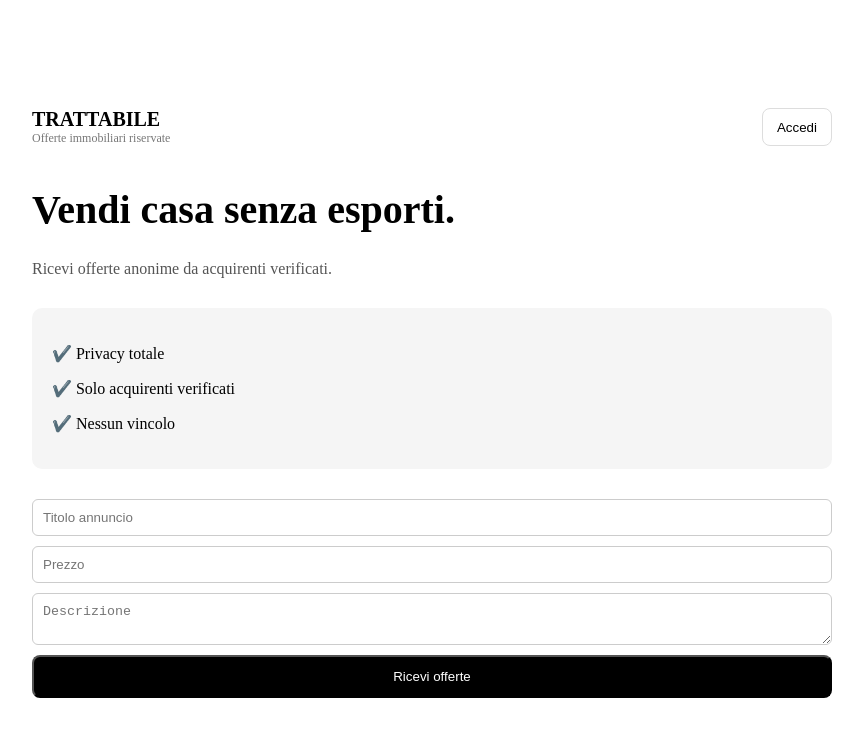
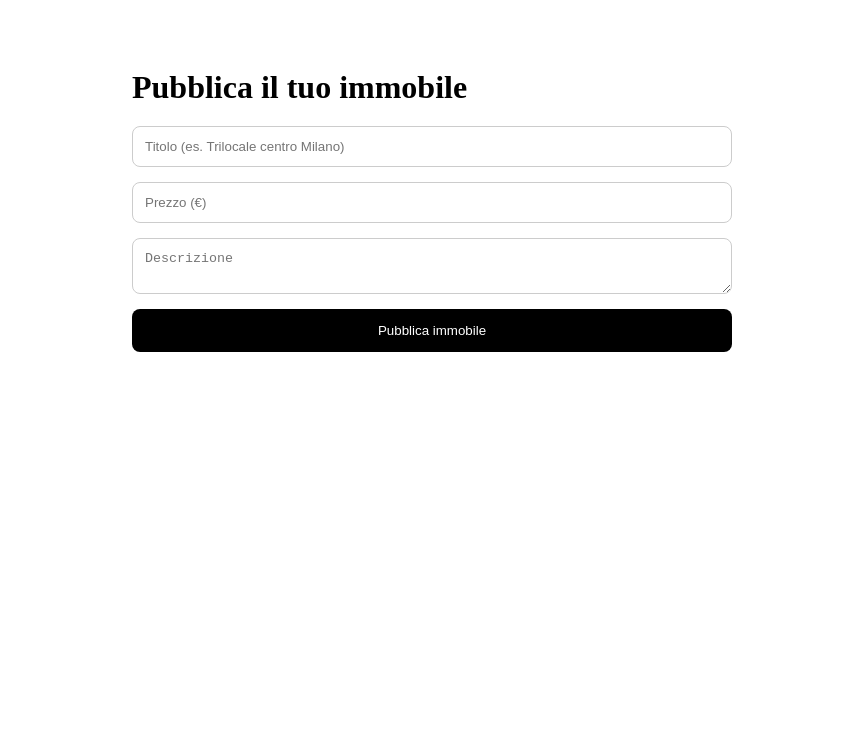
Before and after one commit to federicobartilucci-dotcom/trattabile, a Next.js app: page /publish in a window 1280 px wide. Shown: the top 736 px of the page, without its empty margins (208-1071 px from the left). Built offline with nearby package versions, Linux system fonts and the light colour scheme.

Commit message:
Update page.tsx

```diff
--- a/app/publish/page.tsx
+++ b/app/publish/page.tsx
@@ -1,87 +1,78 @@
 "use client";
 
+import { useState } from "react";
+
 export default function PublishPage() {
+  const [title, setTitle] = useState("");
+  const [price, setPrice] = useState("");
+  const [description, setDescription] = useState("");
+
+  const handleSubmit = async (e: any) => {
+    e.preventDefault();
+
+    await fetch("/api/properties", {
+      method: "POST",
+      body: JSON.stringify({ title, price, description }),
+    });
+
+    alert("Immobile pubblicato!");
+    window.location.href = "/properties";
+  };
+
   return (
-    <div style={{ padding: "100px 20px", maxWidth: 800, margin: "0 auto" }}>
+    <div style={{ padding: 40, maxWidth: 600, margin: "0 auto" }}>
 
-      {/* HEADER */}
-<div style={{ display: "flex", justifyContent: "space-between", marginBottom: 40 }}>
-  <div>
-    <div style={{ fontSize: 20, fontWeight: "bold" }}>TRATTABILE</div>
-    <div style={{ fontSize: 12, color: "#777" }}>
-      Offerte immobiliari riservate
-    </div>
-  </div>
+      <h1 style={{ marginBottom: 20 }}>Pubblica il tuo immobile</h1>
 
-  <button
-    style={{
-      background: "transparent",
-      border: "1px solid #ddd",
-      padding: "8px 14px",
-      borderRadius: 8,
-      cursor: "pointer",
-    }}
-  >
-    Accedi
-  </button>
-</div>
-
-      {/* TITOLO */}
-      <h1 style={{ fontSize: 40, fontWeight: "bold" }}>
-        Vendi casa senza esporti.
-      </h1>
-
-      <p style={{ color: "#555", marginTop: 10 }}>
-        Ricevi offerte anonime da acquirenti verificati.
-      </p>
-
-      {/* BOX */}
-      <div
-        style={{
-          background: "#f5f5f5",
-          padding: 20,
-          borderRadius: 10,
-          marginTop: 30,
-        }}
-      >
-        <p>✔️ Privacy totale</p>
-        <p>✔️ Solo acquirenti verificati</p>
-        <p>✔️ Nessun vincolo</p>
-      </div>
-
-      {/* FORM */}
       <form
-        onSubmit={(e) => {
-          e.preventDefault();
-          alert("Demo invio");
-        }}
+        onSubmit={handleSubmit}
         style={{
           display: "flex",
           flexDirection: "column",
-          gap: 10,
-          marginTop: 30,
+          gap: 15,
         }}
       >
-        <input placeholder="Titolo annuncio" style={inputStyle} />
-        <input placeholder="Prezzo" style={inputStyle} />
-        <textarea placeholder="Descrizione" style={inputStyle} />
+        <input
+          placeholder="Titolo (es. Trilocale centro Milano)"
+          value={title}
+          onChange={(e) => setTitle(e.target.value)}
+          style={input}
+        />
 
-        <button style={buttonStyle}>Ricevi offerte</button>
+        <input
+          placeholder="Prezzo (€)"
+          value={price}
+          onChange={(e) => setPrice(e.target.value)}
+          style={input}
+        />
+
+        <textarea
+          placeholder="Descrizione"
+          value={description}
+          onChange={(e) => setDescription(e.target.value)}
+          style={input}
+        />
+
+        <button style={button}>
+          Pubblica immobile
+        </button>
       </form>
+
     </div>
   );
 }
 
-const inputStyle = {
-  padding: 10,
+const input = {
+  padding: 12,
+  borderRadius: 8,
   border: "1px solid #ccc",
-  borderRadius: 6,
 };
 
-const buttonStyle = {
+const button = {
+  padding: 14,
   background: "#000",
   color: "#fff",
-  padding: 12,
   borderRadius: 8,
+  border: "none",
   cursor: "pointer",
 };
```
